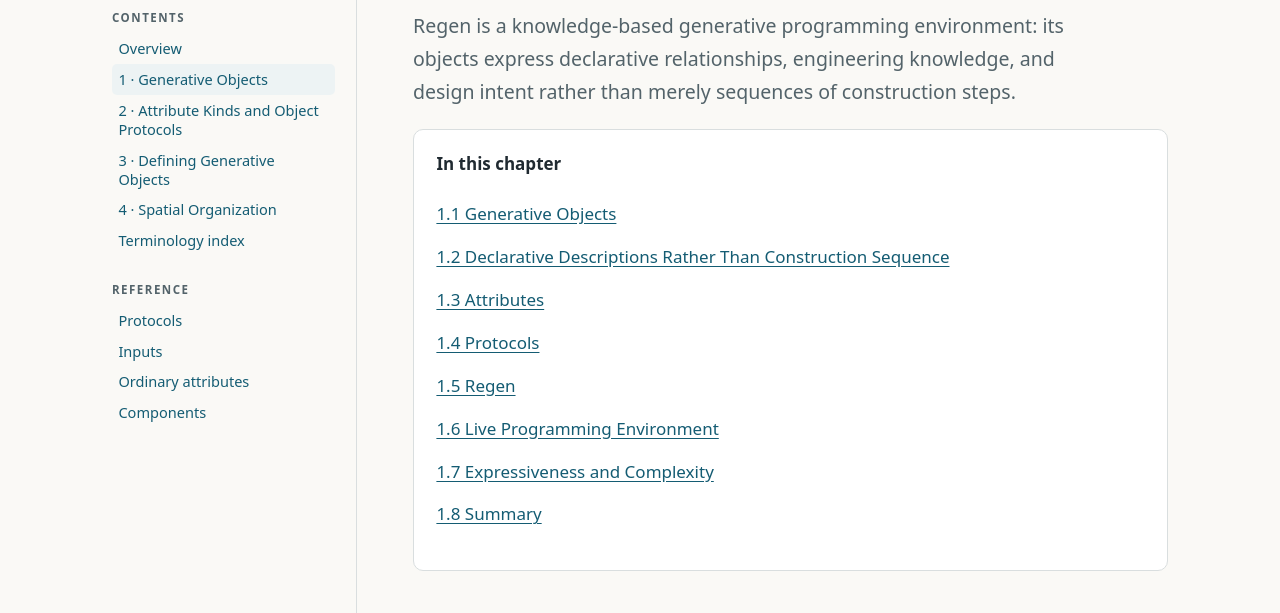
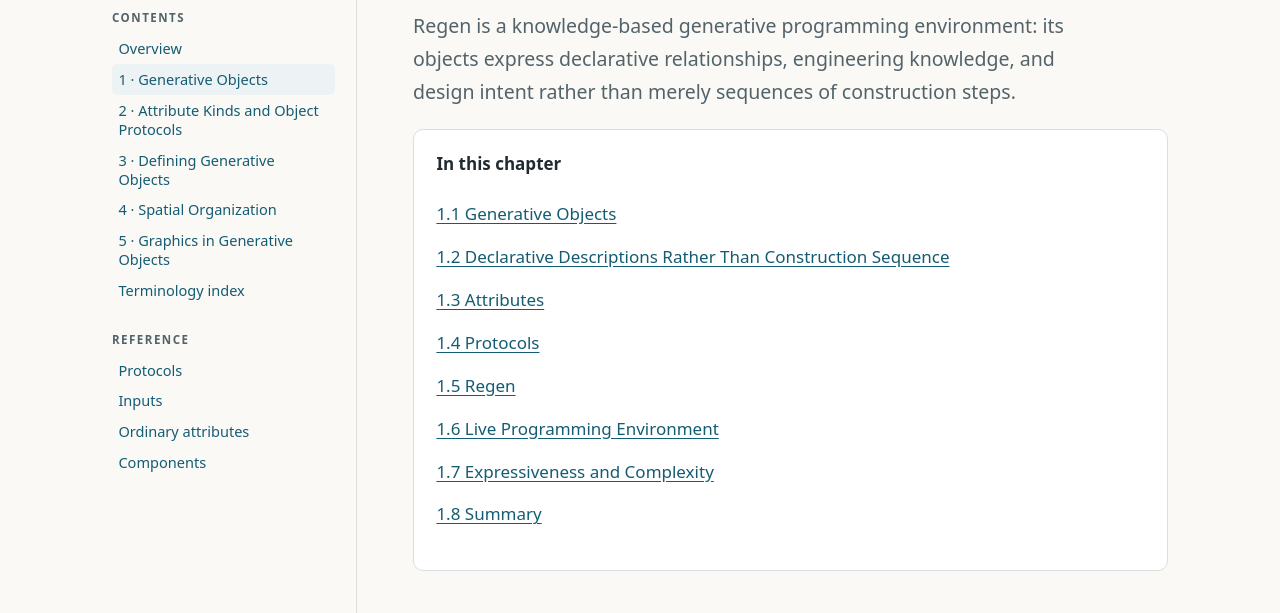
Before and after one commit to awolven1973/regen-guide, a plain HTML site: page chapters/01-generative-objects.html in a window 1280 px wide. Shown: the part 125-738 px from the top of the page. Drawn offline with Linux system fonts and the light colour scheme.

Commit message:
Include Chapter 5 in guide navigation

```diff
--- a/chapters/01-generative-objects.html
+++ b/chapters/01-generative-objects.html
@@ -1,6 +1,6 @@
 <!doctype html>
 <html lang="en"><head><meta charset="utf-8"><meta name="viewport" content="width=device-width,initial-scale=1"><meta name="description" content="Regen Guide: concepts, object protocols and terminology for generative programming with Common Lisp"><title>Chapter 1: Generative Objects · Regen Guide</title><link rel="stylesheet" href="../assets/site.css"></head>
-<body><a class="skip" href="#content">Skip to content</a><div class="layout"><aside class="sidebar" aria-label="Guide navigation"><a class="brand" href="../index.html">Regen Guide</a><p class="subtitle">Generative programming with Common Lisp</p><nav class="links"><div class="nav-heading">Contents</div><a href="../index.html">Overview</a><a href="../chapters/01-generative-objects.html" aria-current="page">1 · Generative Objects</a><a href="../chapters/02-attribute-kinds-and-object-protocols.html">2 · Attribute Kinds and Object Protocols</a><a href="../chapters/03-defining-generative-objects.html">3 · Defining Generative Objects</a><a href="../chapters/04-spatial-organization.html">4 · Spatial Organization</a><a href="../glossary.html">Terminology index</a><div class="nav-heading">Reference</div><a href="../glossary.html#protocol">Protocols</a><a href="../glossary.html#input">Inputs</a><a href="../glossary.html#ordinary-attribute">Ordinary attributes</a><a href="../glossary.html#component">Components</a></nav></aside><main id="content"><header class="eyebrow">Chapter 1</header><h1>Generative Objects</h1><p class="lead">Regen is a knowledge-based generative programming environment: its objects express declarative relationships, engineering knowledge, and design intent rather than merely sequences of construction steps.</p>
+<body><a class="skip" href="#content">Skip to content</a><div class="layout"><aside class="sidebar" aria-label="Guide navigation"><a class="brand" href="../index.html">Regen Guide</a><p class="subtitle">Generative programming with Common Lisp</p><nav class="links"><div class="nav-heading">Contents</div><a href="../index.html">Overview</a><a href="../chapters/01-generative-objects.html" aria-current="page">1 · Generative Objects</a><a href="../chapters/02-attribute-kinds-and-object-protocols.html">2 · Attribute Kinds and Object Protocols</a><a href="../chapters/03-defining-generative-objects.html">3 · Defining Generative Objects</a><a href="../chapters/04-spatial-organization.html">4 · Spatial Organization</a><a href="../chapters/05-graphics-in-generative-objects.html">5 · Graphics in Generative Objects</a><a href="../glossary.html">Terminology index</a><div class="nav-heading">Reference</div><a href="../glossary.html#protocol">Protocols</a><a href="../glossary.html#input">Inputs</a><a href="../glossary.html#ordinary-attribute">Ordinary attributes</a><a href="../glossary.html#component">Components</a></nav></aside><main id="content"><header class="eyebrow">Chapter 1</header><h1>Generative Objects</h1><p class="lead">Regen is a knowledge-based generative programming environment: its objects express declarative relationships, engineering knowledge, and design intent rather than merely sequences of construction steps.</p>
 <nav aria-label="On this page" class="card"><strong>In this chapter</strong><ol class="toc"><li><a href="#1-1">1.1 Generative Objects</a></li><li><a href="#1-2">1.2 Declarative Descriptions Rather Than Construction Sequence</a></li><li><a href="#1-3">1.3 Attributes</a></li><li><a href="#1-4">1.4 Protocols</a></li><li><a href="#1-5">1.5 Regen</a></li><li><a href="#1-6">1.6 Live Programming Environment</a></li><li><a href="#1-7">1.7 Expressiveness and Complexity</a></li><li><a href="#1-8">1.8 Summary</a></li></ol></nav>
 <section id="1-1"><h2>1.1 Generative Objects</h2><p>A generative object has a declarative specification in Regen.  This specification defines a class, its attributes, their relationships and also its constituent subobjects.  Instead of describing "how" each step of the computation is carried out, one describes "what" is being computed.  It is called generative because querying the instance tree for attribute values will compute those values and subobjects on demand.  Ordinary objects in OOP usually do not do this.  When they do, the code is usually procedural as opposed to declarative.  The object definition itself reveals the purpose of the design of the model, whether it be a physical machine, a GUI, or an abstract computation.</p></section>
 <section id="1-2"><h2>1.2 Declarative Descriptions Rather Than Construction Sequence</h2><p>Consider a mechanical housing whose overall structure depends on the size and layout of the components of the assembly. Declarations can be made to express these relationships.  A generative object definition can produce the binary code to compute the chain of dependencies in the correct sequence regardless of the order of the source code declarations.  This allows the programmer the ability to arrange, group, and layout the source code in a way that defines intent rather than procedure.  The specification is not devoid of procedure; rather, procedure is specified in small chunks called "expressions" or "attribute expressions".</p></section>
```
